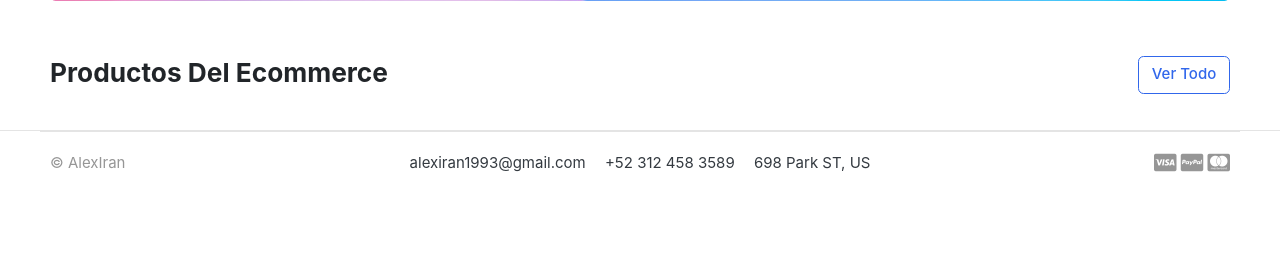
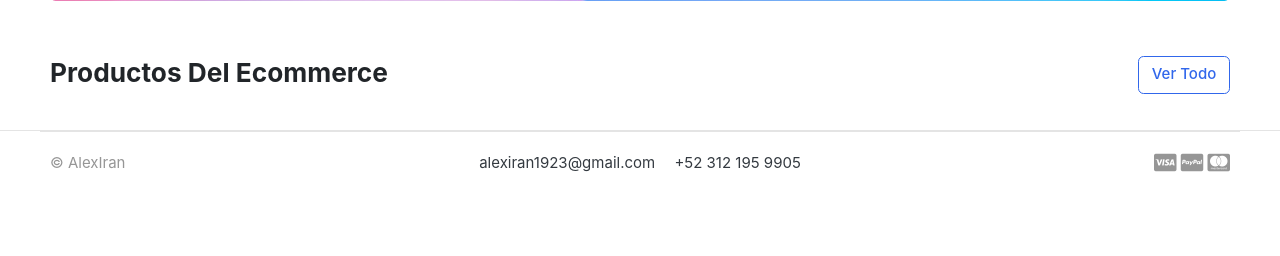
Before and after one commit to AlexIran1993/ecommerce-django, a Django app: page / in a window 1280 px wide. Shown: the part 432-688 px from the top of the page. Run offline with Django 3.2, Linux system fonts and the light colour scheme; data that the repository does not hold is empty; some libraries are stand-ins or nearby versions; some web fonts are replaced.

Commit message:
Modificacion en los archivos home.html y footer.html

```diff
--- a/templates/home.html
+++ b/templates/home.html
@@ -28,7 +28,6 @@
 
 
 		<div class="row">
-
 			<!--Incio de ciclo for que pintara los productos en el template-->
 			{% for product in products %}
 
--- a/templates/includes/footer.html
+++ b/templates/includes/footer.html
@@ -6,9 +6,8 @@
 				<p class="text-muted"> &copy AlexIran </p>
 			</div>
 			<div class="col-md-8 text-md-center">
-				<span  class="px-2">alexiran1993@gmail.com</span>
-				<span  class="px-2">+52 312 458 3589</span>
-				<span  class="px-2">698 Park ST, US</span>
+				<span  class="px-2">alexiran1923@gmail.com</span>
+				<span  class="px-2">+52 312 195 9905</span>
 			</div>
 			<div class="col-md-2 text-md-right text-muted">
 				<i class="fab fa-lg fa-cc-visa"></i>
```
